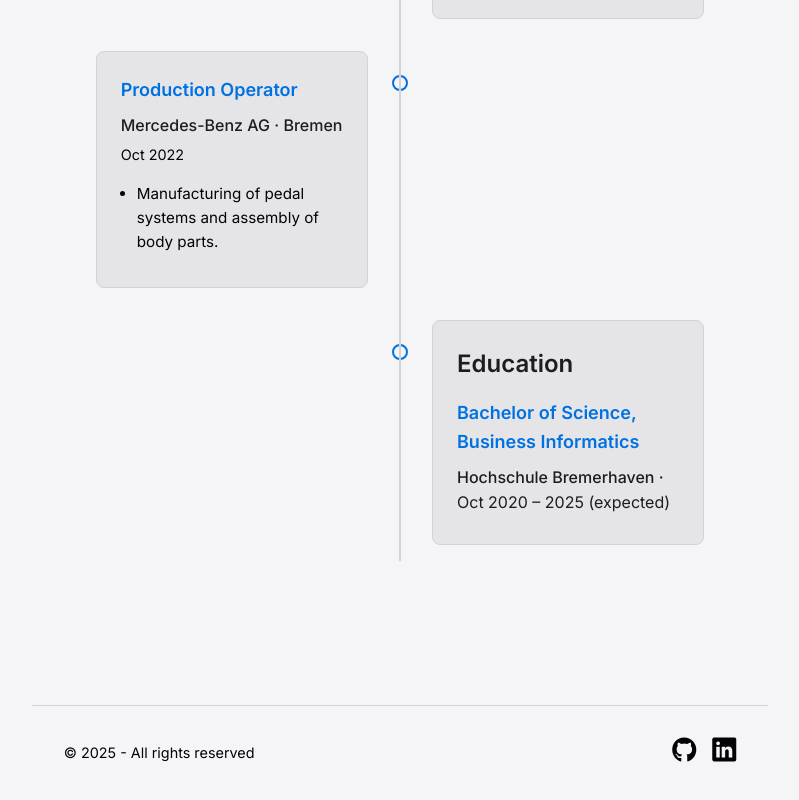
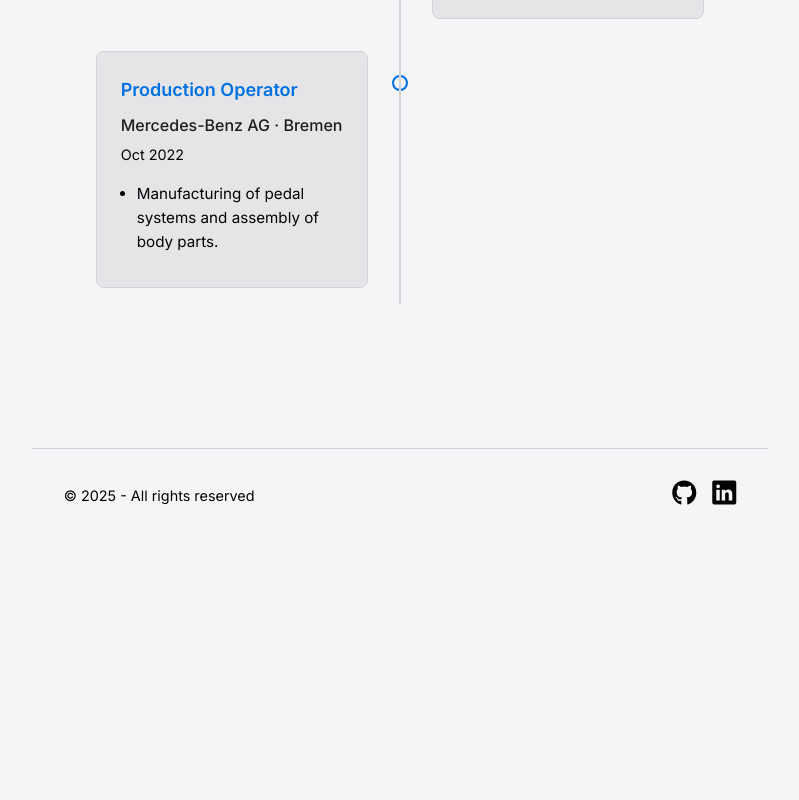
Before and after one commit to fanto237/my-portfolio, a Vue app: page /parcours in a window 1280 px wide. Shown: the part 1711-2511 px from the top of the page, without its empty margins (240-1039 px from the left). After the commit the page ends 2253 px from the top, so only its background shows below. Built offline with nearby package versions, Linux system fonts and the light colour scheme.

Commit message:
remove university parcours

```diff
--- a/src/views/ParcoursView.vue
+++ b/src/views/ParcoursView.vue
@@ -3,7 +3,7 @@ import { useScrollAnimation } from '@/composables/useScrollAnimation'
 import { computed } from 'vue'
 import { useI18n } from 'vue-i18n'
 
-const { tm } = useI18n()
+const { tm, t } = useI18n()
 useScrollAnimation()
 
 const experiences = computed(() => {
@@ -15,9 +15,9 @@ const experiences = computed(() => {
 <template>
   <section class="parcours">
     <div class="container">
-      <h2 class="scroll-animate">{{ $t('parcours.title') }}</h2>
+      <h2 class="scroll-animate">{{ t('parcours.title') }}</h2>
       <p class="section-subtitle scroll-animate">
-        {{ $t('parcours.subtitle') }}
+        {{ t('parcours.subtitle') }}
       </p>
 
       <div class="timeline">
@@ -33,18 +33,6 @@ const experiences = computed(() => {
             <ul>
               <li v-for="item in exp.missions" :key="item">{{ item }}</li>
             </ul>
-          </div>
-        </div>
-
-        <div class="timeline-item scroll-animate">
-          <div class="timeline-content">
-            <h3>{{ $t('parcours.formation_title') }}</h3>
-            <div class="formation-item">
-              <h4>{{ $t('parcours.bachelor') }}</h4>
-              <div class="formation-location">
-                {{ $t('parcours.university') }} · <span>{{ $t('parcours.date_bachelor') }}</span>
-              </div>
-            </div>
           </div>
         </div>
       </div>
```
